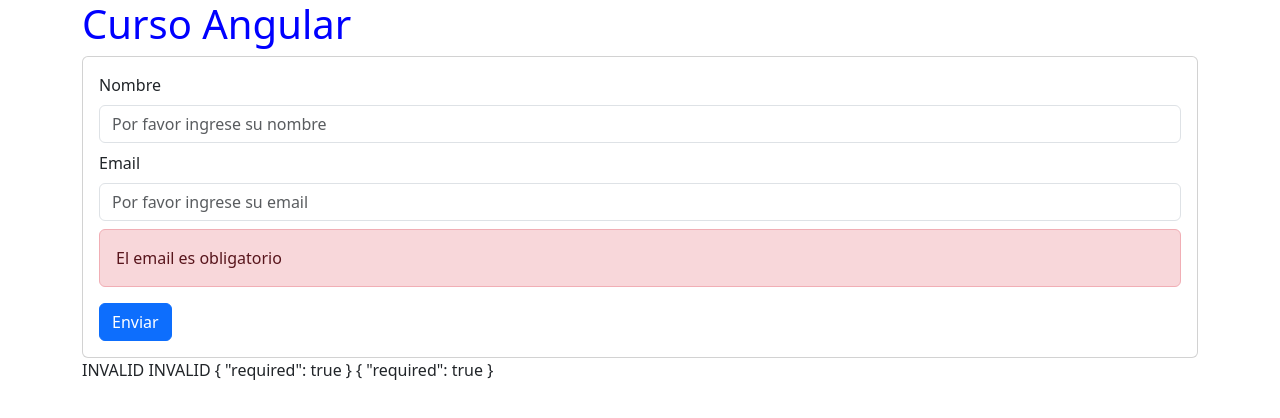
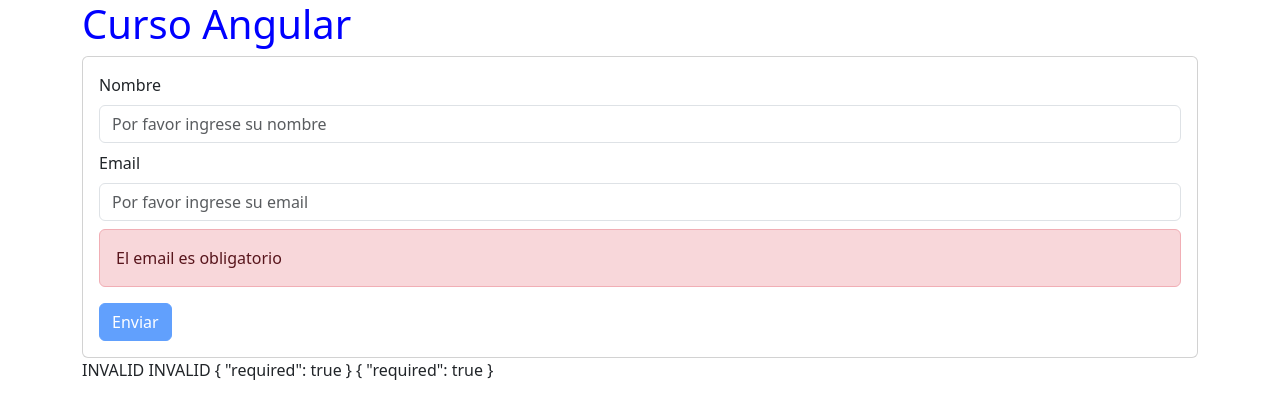
Before and after one commit to ponsianodeloor/firstAppAngularCodersFree, an Angular app: page / in a window 1280 px wide. Shown: the top 418 px of the page. Built offline with nearby package versions, Linux system fonts and the light colour scheme.

Commit message:
validar el boton al enviar el formulario

```diff
--- a/src/app/form-reactive/form-reactive.component.html
+++ b/src/app/form-reactive/form-reactive.component.html
@@ -22,7 +22,7 @@
         </div>
       </div>
 
-      <button class="btn btn-primary">
+      <button class="btn btn-primary" [disabled]="name.invalid || email.invalid">
         Enviar
       </button>
     </form>
```
